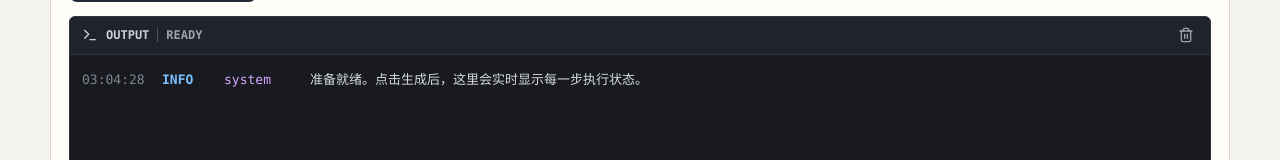
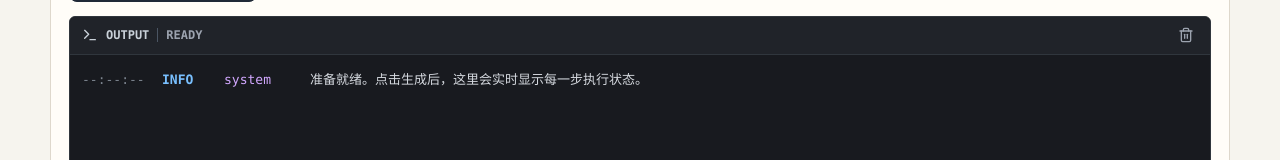
Before and after one commit to xingyue1111-ux/wechat-auto-articles, a Next.js app: page /admin in a window 1280 px wide. Shown: the part 530-690 px from the top of the page. Built offline with nearby package versions, Linux system fonts and the light colour scheme; no server answers.

Commit message:
fix: allow visual brief reruns

```diff
--- a/src/components/generate-brief-form.tsx
+++ b/src/components/generate-brief-form.tsx
@@ -19,19 +19,9 @@ type StreamEvent =
   | { type: "complete"; redirectUrl: string; timestamp: string }
   | { type: "error"; message: string; detail?: string; timestamp: string };
 
-const initialLogs: ConsoleLog[] = [
-  {
-    type: "log",
-    level: "info",
-    stage: "system",
-    message: "准备就绪。点击生成后，这里会实时显示每一步执行状态。",
-    timestamp: new Date().toISOString()
-  }
-];
-
 export function GenerateBriefForm() {
   const [status, setStatus] = useState<ConsoleStatus>("idle");
-  const [logs, setLogs] = useState<ConsoleLog[]>(initialLogs);
+  const [logs, setLogs] = useState<ConsoleLog[]>([createInitialLog()]);
   const outputRef = useRef<HTMLDivElement>(null);
   const isRunning = status === "running";
 
@@ -135,7 +125,7 @@ export function GenerateBriefForm() {
 
   function clearLogs() {
     if (!isRunning) {
-      setLogs(initialLogs);
+      setLogs([createInitialLog()]);
       setStatus("idle");
     }
   }
@@ -193,6 +183,16 @@ export function GenerateBriefForm() {
   );
 }
 
+function createInitialLog(): ConsoleLog {
+  return {
+    type: "log",
+    level: "info",
+    stage: "system",
+    message: "准备就绪。点击生成后，这里会实时显示每一步执行状态。",
+    timestamp: ""
+  };
+}
+
 function statusLabel(status: ConsoleStatus): string {
   return {
     idle: "READY",
@@ -212,6 +212,7 @@ function levelLabel(level: ConsoleLog["level"]): string {
 }
 
 function formatTime(timestamp: string): string {
+  if (!timestamp) return "--:--:--";
   return new Intl.DateTimeFormat("zh-CN", {
     hour: "2-digit",
     minute: "2-digit",
--- a/src/lib/storage/blob.ts
+++ b/src/lib/storage/blob.ts
@@ -29,7 +29,8 @@ export async function putPublicBlob(
   return put(pathname, putBody, {
     access: "public",
     contentType,
-    addRandomSuffix: false
+    addRandomSuffix: false,
+    allowOverwrite: true
   });
 }
 
```
Also changed, not shown: 2 other files (tests, documents, lock files or other folders).
